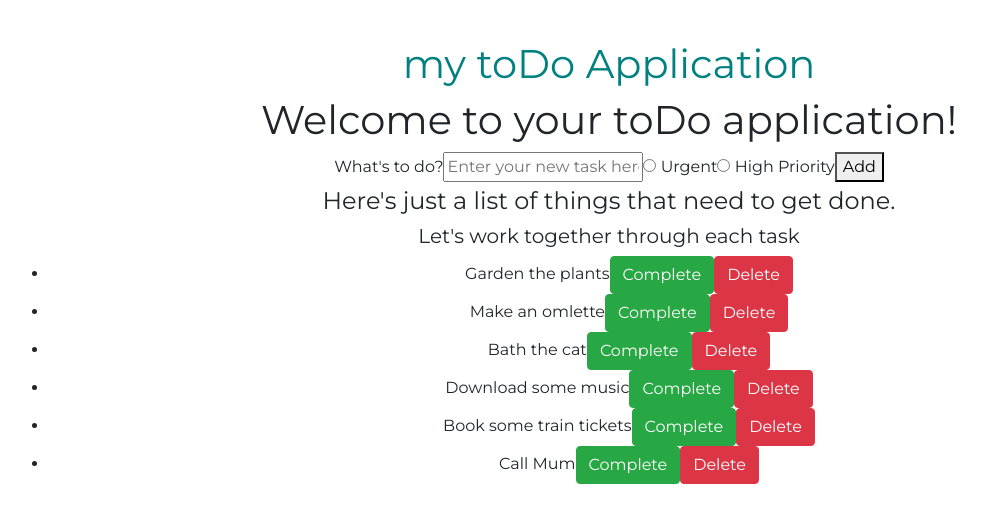
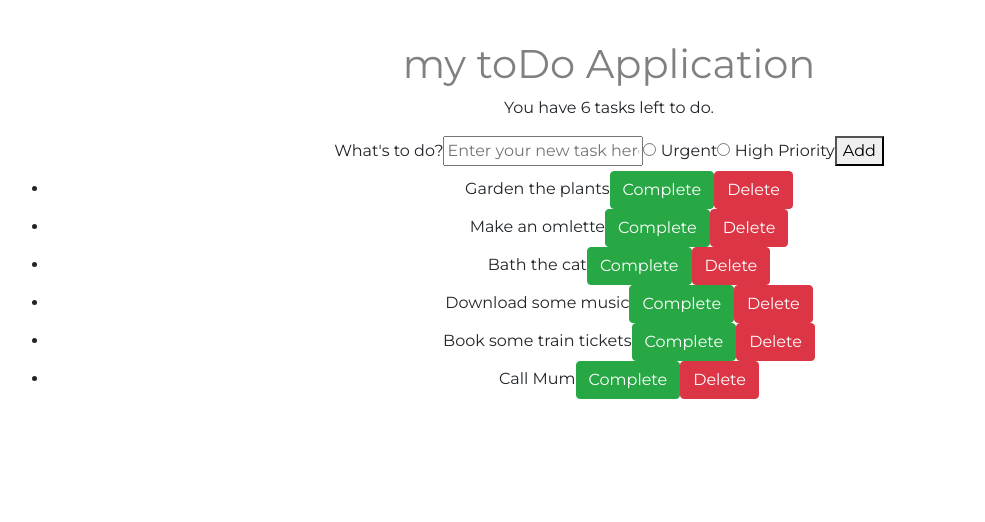
Before and after one commit to lucymulligan/todo-app-frontend, a React app: page / in a window 1280 px wide. Shown: the top 522 px of the page, without its empty margins (31-1016 px from the left). Built offline with nearby package versions, Linux system fonts and the light colour scheme.

Commit message:
Added TaskCounter

```diff
--- a/src/App.js
+++ b/src/App.js
@@ -1,9 +1,10 @@
-import React, { Component } from 'react';
+import React from 'react';
 import './App.css';
-import Nav from './components/Nav';
 import AddItem from './components/AddItem';
 import ListItem from './components/ListItem';
 import Header from './components/Header';
+import Nav from './components/Nav';
+import TaskCounter from './components/TaskCounter';
 
 const toDoListItems = [
   "Garden the plants",
@@ -13,24 +14,27 @@ const toDoListItems = [
   "Book some train tickets",
   "Call Mum"
 ]
-
-class App extends Component {
+class App extends React.Component {
   render() {
     return (
       <div className="App">
+      <div className= "Row">
       <Header />
-      <Nav text="Welcome to your toDo application!"/>
-
+      <Nav />
+      </div>
+      <div className="Row">
+      <TaskCounter count={toDoListItems.length} /></div>
+      <div className = "Row">
       <AddItem />
-        <h4>Here's just a list of things that need to get done.</h4>
-        <h5>Let's work together through each task</h5>
+      <div className="Row">
         <ul>
           {toDoListItems.map(function (item) {
             return <ListItem task={item} />;
           })}
-        </ul>
+          </ul>
+          </div>
       </div>
-
+    </div>
     );
   }
 }
--- a/src/components/AddItem.js
+++ b/src/components/AddItem.js
@@ -1,11 +1,11 @@
-import React, { Component } from "react";
+import React from "react";
 
-class addItem extends Component {
+class addItem extends React.Component {
     render() {
         return (
             <form>
-                <label>What's to do?</label>
-                <input type="text" placeholder="Enter your new task here..." />
+                <label htmlFor = "inputNewToDo">What's to do?</label>
+                <input type="text" id="inputNewToDo" placeholder="Enter your new task here..." />
                 <label for="urgent"><input id="Urgent" type="radio" name="urgent-important"/> Urgent </label>
                     <label for="important"><input id="important" type="radio" name="indoor-important"/> High Priority</label>
                         <button type="button">Add</button>
--- a/src/components/Header.js
+++ b/src/components/Header.js
@@ -11,7 +11,7 @@ class Header extends React.Component {
 
 const styles =  {
     header : {
-        color: "teal"
+        color: "grey",
     }
 }
 
--- a/src/components/ListItem.js
+++ b/src/components/ListItem.js
@@ -3,11 +3,15 @@ import React, { Component } from 'react';
 class ListItem extends Component {
     render() {
         return (
+            <div className="Row" col-6>
             <li>{this.props.task}
-            <button type="button" class="btn btn-success">Complete</button>
-            <button type="button" class="btn btn-danger">Delete</button></li>
+            <button type="button" class="btn btn-success" col-3>Complete</button>
+            <button type="button" class="btn btn-danger" col-3>Delete</button></li>
+
+            </div>
         );
     }
 }
 
+
 export default ListItem;
--- /dev/null
+++ b/src/components/TaskCounter.js
@@ -0,0 +1,14 @@
+import React from 'react';
+
+class TaskCounter extends React.Component {
+
+    render() {
+        return (
+            <p>
+                You have {this.props.count} tasks left to do.
+        </p>
+        );
+    }
+}
+
+export default TaskCounter;
```
Also changed, not shown: src/Header.css (deleted).
